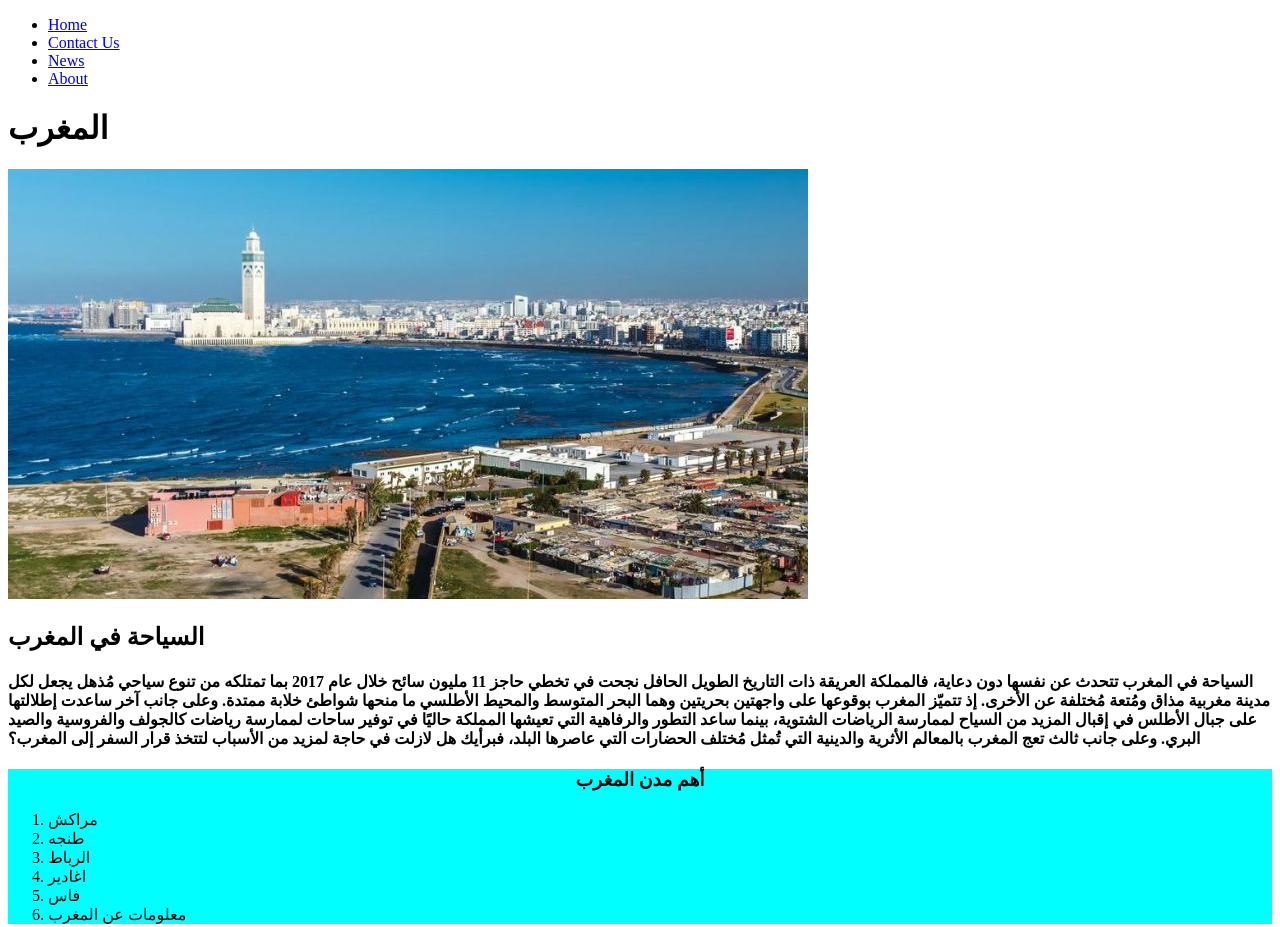
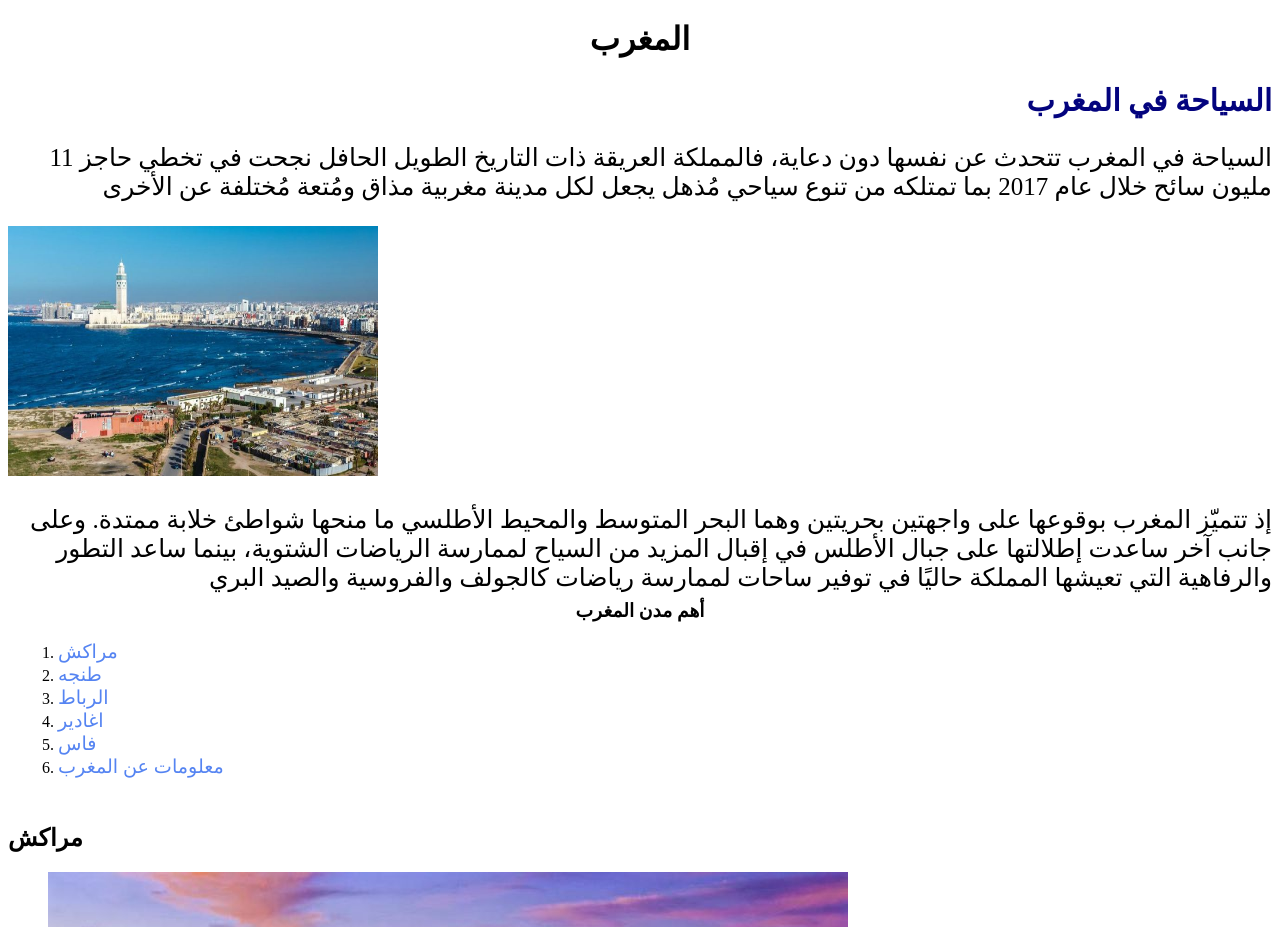
Before and after one commit to Mivel2022/touristical-monuments, a plain HTML site: page html page/page.html in a window 1280 px wide. Shown: the top 927 px of the page. Drawn offline with Linux system fonts and the light colour scheme.

Commit message:
Update page.html

```diff
--- a/html page/page.html
+++ b/html page/page.html
@@ -1,5 +1,5 @@
 <!DOCTYPE html>
-<html lang="en" id="mariemw">
+<html lang="en" id="marw">
 <head>
     <meta charset="UTF-8">
     <meta http-equiv="X-UA-Compatible" content="IE=edge">
@@ -10,50 +10,50 @@
 </head>
 
 <body>
-    <div class="hero">
-        <div>
-            <nav>
-                <ul>
-                    <li><a href="travel home.html">Home</a></li>
-                    <li><a href="#">Contact Us</a></li>
-                    <li><a href="#">News</a></li>
-                    <li><a href="#">About</a></li>
-                </ul>
-            </nav>
+    <div class="navbar">
+
     </div>
 
-      <span>
-        <h1 class="h11"> المغرب </h1>
-      </span>
+    <div class="h1">
+        <h1 class="h11" style="text-align: center;margin: 20px;"> المغرب </h1>
+    </div>
+
+    <h2 style="text-align: right; font-size: 30px; color: rgb(3, 3, 126);">السياحة في المغرب</h2>
+
+    <p style="text-align: right; font-size: 25px;">السياحة في المغرب تتحدث عن نفسها دون دعاية، فالمملكة العريقة ذات التاريخ الطويل الحافل نجحت في تخطي حاجز 11 مليون سائح خلال عام 2017 بما تمتلكه من تنوع سياحي مُذهل يجعل لكل مدينة مغربية مذاق ومُتعة مُختلفة عن الأخرى</p>
+
 
       <div class="h22">
-          <span class="h33">
+
+        <div class="container" style="height: 45px;">
         <div>
-             <img src="صوره اساسيه.jpg">
+            <img src="صوره اساسيه.jpg" style="height: 250px; width: 370px;">
+        </div>
+        <div class="details" style="display: block; text-align: right;">
+            <p style="display: block; font-size: 25px;">
+                إذ تتميّز المغرب بوقوعها على واجهتين بحريتين وهما البحر المتوسط والمحيط الأطلسي ما منحها شواطئ خلابة ممتدة. وعلى جانب آخر ساعدت إطلالتها على جبال الأطلس في إقبال المزيد من السياح لممارسة الرياضات الشتوية، بينما ساعد التطور والرفاهية التي تعيشها المملكة حاليًا في توفير ساحات لممارسة رياضات كالجولف والفروسية والصيد البري
+            </p>
+        </div>
+        <!--<div>
+            <p>وعلى جانب ثالث تعج المغرب بالمعالم الأثرية والدينية التي تُمثل مُختلف الحضارات التي عاصرها البلد، فبرأيك هل لازلت في حاجة لمزيد من الأسباب لتتخذ قرار السفر إلى المغرب؟</p>
+        </div>-->
         </div>
 
-          <div class="details">
-            <h2>السياحة في المغرب</h2>
-            <h4>السياحة في المغرب تتحدث عن نفسها دون دعاية، فالمملكة العريقة ذات التاريخ الطويل الحافل نجحت في تخطي حاجز 11 مليون سائح خلال عام 2017 بما تمتلكه من تنوع سياحي مُذهل يجعل لكل مدينة مغربية مذاق ومُتعة مُختلفة عن الأخرى.
-                إذ تتميّز المغرب بوقوعها على واجهتين بحريتين وهما البحر المتوسط والمحيط الأطلسي ما منحها شواطئ خلابة ممتدة. وعلى جانب آخر ساعدت إطلالتها على جبال الأطلس في إقبال المزيد من السياح لممارسة الرياضات الشتوية، بينما ساعد التطور والرفاهية التي تعيشها المملكة حاليًا في توفير ساحات لممارسة رياضات كالجولف والفروسية والصيد البري.
-                وعلى جانب ثالث تعج المغرب بالمعالم الأثرية والدينية التي تُمثل مُختلف الحضارات التي عاصرها البلد، فبرأيك هل لازلت في حاجة لمزيد من الأسباب لتتخذ قرار السفر إلى المغرب؟
-            </h4>
-          </div>
-          </span>
 
-          <div class="list" style="background-color: aqua;">
+
+          <div class="list" style="padding: 10px; position:inherit; margin-top: 300px;">
               <h3 style="color: black; text-align: center;"> أهم مدن المغرب </h3>
               <ol>
-                  <li value="1">  مراكش</li>
-                  <li> طنجه</li>
-                  <li> الرباط</li>
-                  <li> اغادير</li>
-                  <li> فاس</li>
-                  <li>معلومات عن المغرب</li>
+                  <li value="1"><p style="color: rgb(85, 132, 242); display: inline; font-size: larger;">مراكش</p></li>
+                  <li><p style="color: rgb(85, 132, 242); display: inline; font-size: larger;">طنجه</p></li>
+                  <li><p style="color: rgb(85, 132, 242); display: inline; font-size: larger;">الرباط</p></li>
+                  <li><p style="color: rgb(85, 132, 242); display: inline; font-size: larger;">اغادير</p></li>
+                  <li><p style="color: rgb(85, 132, 242); display: inline; font-size: larger;">فاس</p></li>
+                  <li><p style="color: rgb(85, 132, 242); display: inline; font-size: larger;">معلومات عن المغرب</p></li>
               </ol>
           </div>
 
-          <div>
+          <div class="c1">
             <h2 class="h44"> مراكش</h2>
             <figure>
                 <img class="mrakeshphoto" src="مراكش.jpg">
@@ -70,7 +70,7 @@
             </pre>
           </div>
 
-          <div>
+          <div class="c2">
             <h2 class="h66"> طنجه</h2>
             <figure>
                 <img class="tangaphoto" src="طنجه.jpg">
@@ -87,7 +87,7 @@
             </pre>
           </div>
 
-          <div>
+          <div class="c3">
             <h2 class="h88">الرباط</h2>
             <figure>
                 <img class="robatphoto" src="الرباط.jpg">
@@ -102,7 +102,7 @@
             </pre>
           </div>
 
-          <div>
+          <div class="c4">
             <h2 class="h111">اغادير</h2>
             <figure>
                 <img class="aghaderphoto" src="اغادير.jpg">
@@ -120,7 +120,7 @@
             </pre>
           </div>
 
-          <div>
+          <div class="c5">
             <h2 class="h333">فاس</h2>
             <figure>
                 <img class="fasphoto" src="فاس.jpg">
@@ -135,11 +135,13 @@
 للاستمتاع بالمنظر الخلاب مع التقاط أجمل الصور أو الفوز برحلة نهرية رائعة.
             </pre>
           </div>
+
           <pre class="fp">
 
 
 وبعد نهاية جولتنا السياحية في المغرب، نتمنى لكم رحلة سياحية موفقة في دولة المغرب الرائعة.
           </pre>
+
           <table id="info">
               <tr>
                   <th colspan="2">معلومات عن المغرب</th>
@@ -180,24 +182,18 @@
       </div>
     </div>
 
-
-
-
-
-
-
-
-   <!-- <div class="logo">
-        <div class="label">
-            <h4>Follow Us On</h4>
+    <footer>
+        <div class="label"></div>
+          <h4 style="background-color: black; color: white;">Follow Us On</h4>
           <a href="https://facebook.com/" target="_blank" class="fa fa-facebook"></a>
           <a href="https://twitter.com/login" target="_blanck" class="fa fa-twitter"></a>
           <a href="https://www.google.com" target="_blanck" class="fa fa-google"></a>
           <a href="https://www.linkedin.com/login/ar" target="_blanck" class="fa fa-linkedin"></a>
           <a href="https://www.youtube.com/?gl=EG&hl=ar" target="_blanck" class="fa fa-youtube"></a>
           <a href="https://www.instagram.com/" target="_blanck" class="fa fa-instagram"></a>
+          <p style="background-color: black; color: white; padding-bottom: 25px;">powered by an expert it team</p>
         </div>
-        <p>powered by an espert it team</p>
-    </div>-->
+    </footer>
+
 </body>
 </html>
```
Lines whose indentation alone changed are shown as unchanged.
